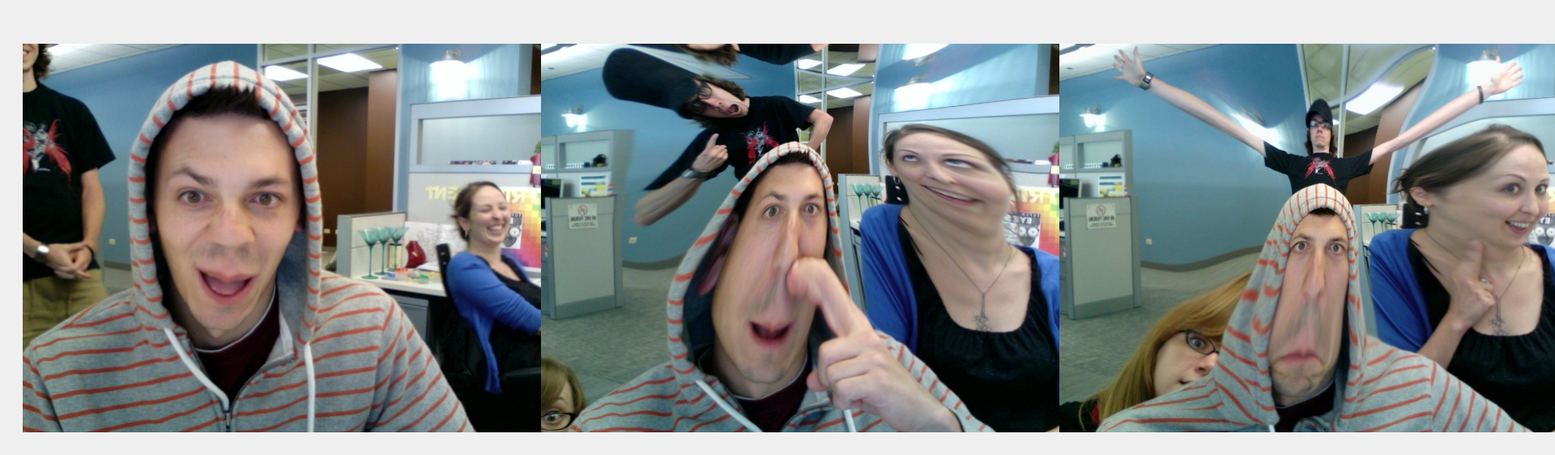
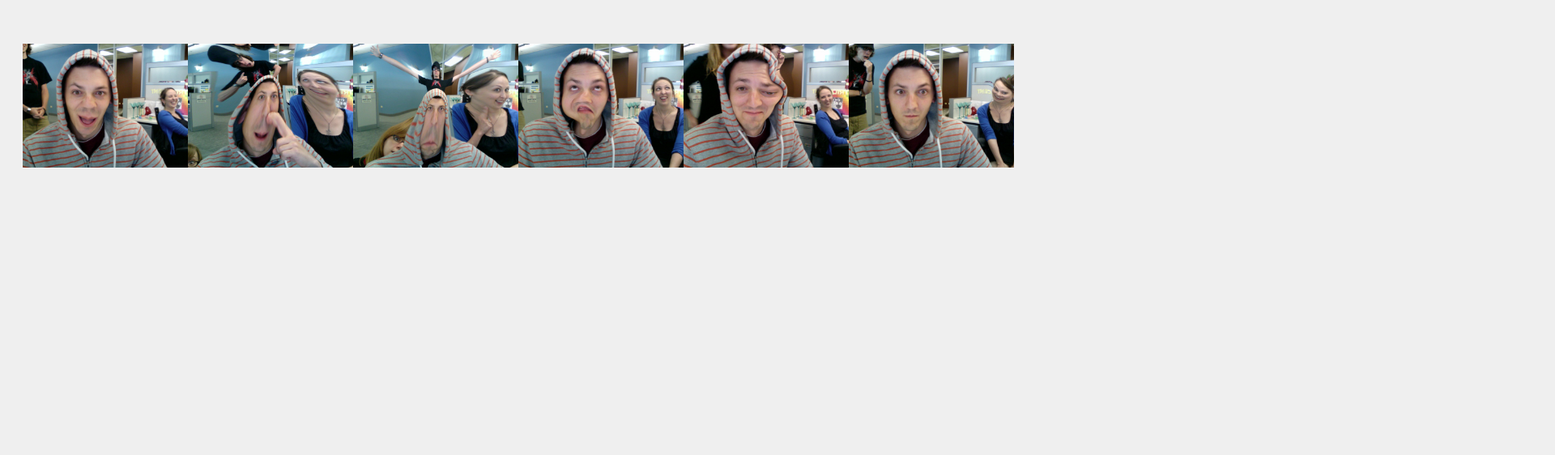
Before and after one commit to tjmapes/boothgoofs, a plain HTML site: page index.html in a window 1280 px wide. Shown: the part 558-1120 px from the top of the page at 81% size, 1920 px wide, since content can reach past the window. After the commit the page ends 800 px from the top, so only its background shows below. Drawn offline with Linux system fonts and the light colour scheme.

Commit message:
css fixes

```diff
--- a/index.html
+++ b/index.html
@@ -5,19 +5,21 @@
     <title>BoothGoofs.com</title>
     <style>
         body{font-family:sans-serif;padding:20px;text-align:center;background:#efefef;}
-        .grid{display: flex;margin-top: 50px;}
+        .grid{display:flex;margin-top: 50px;}
+        .grid div{flex: 1;}
+        .grid img {max-width: 100%;}
     </style>
   </head>
   <body>
     <h1>Welcome to Boothgoofs.com</h1>
     <img src="boothgoofs.gif" alt="" style="margin: 0 auto;" width="600">
     <div class="grid">
-        <img src="1.jpg" alt="">
-        <img src="2.jpg" alt="">
-        <img src="3.jpg" alt="">
-        <img src="4.jpg" alt="">
-        <img src="5.jpg" alt="">
-        <img src="6.jpg" alt="">
+        <div><img src="1.jpg" alt=""></div>
+        <div><img src="2.jpg" alt=""></div>
+        <div><img src="3.jpg" alt=""></div>
+        <div><img src="4.jpg" alt=""></div>
+        <div><img src="5.jpg" alt=""></div>
+        <div><img src="6.jpg" alt=""></div>
     </div>
   </body>
 </html>
```
